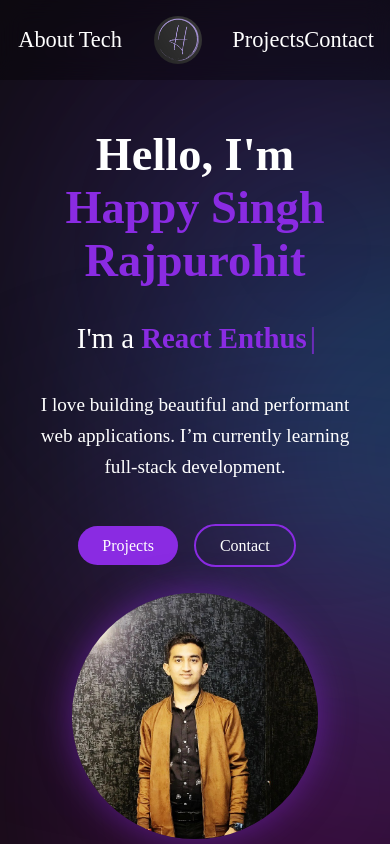
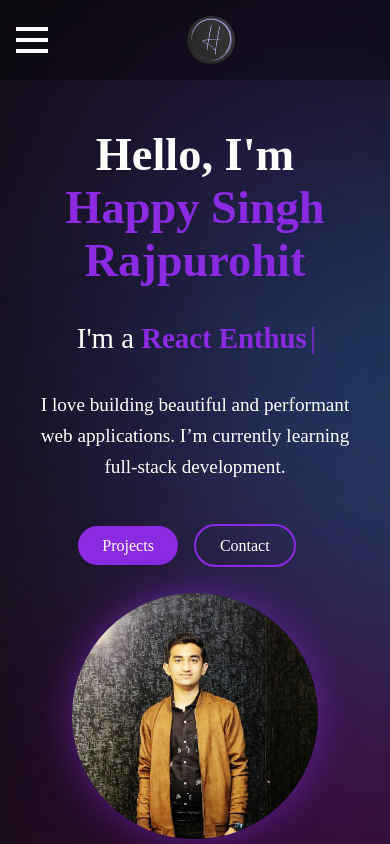
Before and after one commit to Happy-Singh-Rajpurohit/Portfolio-web, a React (Vite) app: page / in a window 390 px wide. Shown: the top 844 px of the page. Built offline with nearby package versions, Linux system fonts and the light colour scheme.

Commit message:
nav-hmbrgr

```diff
--- a/src/component/Contact/Contact.jsx
+++ b/src/component/Contact/Contact.jsx
@@ -3,7 +3,7 @@ import { motion } from 'framer-motion';
 
 export default function Contact() {
     return (
-        <section className='contact-section'>
+        <section className='contact-section' id='contact'>
             {/* <motion.h1
                 initial={{ opacity: 0, y: -30 }}
                 whileInView={{ opacity: 1, y: 0 }}
--- a/src/component/NavigationBar/NavigationBar.css
+++ b/src/component/NavigationBar/NavigationBar.css
@@ -1,4 +1,4 @@
-/*Outer Container*/
+/* Outer Container */
 .navbar-container {
     position: fixed;
     top: 0;
@@ -14,7 +14,7 @@
     color: white;
 }
 
-/*Flex for equal space*/
+/* Flex for equal space */
 .left-panel,
 .right-panel,
 .nav-logo {
@@ -24,7 +24,7 @@
     justify-content: space-around;
 }
 
-/*Aligning logo at center*/
+/* Aligning logo at center */
 .nav-logo {
     justify-content: center;
 }
@@ -35,7 +35,7 @@
     border-radius: 50%;
 }
 
-/*Poperties for anchor tags*/
+/* Properties for anchor tags */
 .navbar-container a {
     font-size: 1.4rem;
     font-weight: 500;
@@ -48,3 +48,90 @@
 .navbar-container a:hover {
     color: #8a2be2;
 }
+
+/* --- Mobile Menu & Hamburger Icon Styles --- */
+
+/* Initially hide the hamburger icon on desktop */
+.hamburger-menu {
+    display: none;
+    cursor: pointer;
+    flex-direction: column;
+    justify-content: space-around;
+    width: 2rem;
+    height: 2rem;
+    z-index: 20; /* Ensure it's above other elements */
+}
+
+.bar {
+    width: 2rem;
+    height: 0.25rem;
+    background-color: white;
+    transition: all 0.3s ease-in-out;
+}
+
+/* Styles for when the hamburger menu is open */
+.hamburger-menu .bar.open:nth-child(1) {
+    transform: rotate(45deg) translate(5px, 5px);
+}
+
+.hamburger-menu .bar.open:nth-child(2) {
+    opacity: 0;
+}
+
+.hamburger-menu .bar.open:nth-child(3) {
+    transform: rotate(-45deg) translate(5px, -5px);
+}
+
+/* Mobile dropdown menu */
+.mobile-menu {
+    position: absolute;
+    top: 100%; /* Position right below the navbar */
+    left: 0;
+    width: 100%;
+    background-color: rgba(0, 0, 0, 0.9); /* A slightly darker background */
+    display: flex;
+    flex-direction: column;
+    align-items: center;
+    padding: 1rem 0;
+    transition: transform 0.3s ease-in-out;
+}
+
+.mobile-menu a {
+    margin: 1rem 0;
+    font-size: 1.2rem;
+}
+
+/* --- Media Queries for Responsive Design --- */
+@media (max-width: 768px) {
+    /* Hide the desktop navigation links */
+    .desktop-only {
+        display: none;
+    }
+
+    /* Display the hamburger menu */
+    .hamburger-menu {
+        display: flex;
+    }
+
+    /* On mobile, center the logo and push the hamburger to the left */
+    .navbar-container {
+        justify-content: space-between;
+    }
+
+    .nav-logo {
+        flex: 1; /* Allows the logo to take available space */
+        order: 2; /* Puts the logo in the middle */
+        justify-content: center;
+    }
+
+    /* Push the hamburger menu to the far left */
+    .hamburger-menu {
+        order: 1;
+        flex: 0;
+    }
+
+    /*
+     * The `mobile-menu` is visible by default when `isOpen` is true in JSX.
+     * We don't need a CSS rule to show it here.
+     */
+}
--- a/src/component/NavigationBar/NavigationBar.jsx
+++ b/src/component/NavigationBar/NavigationBar.jsx
@@ -1,26 +1,49 @@
+import React, { useState } from 'react';
+import { Link } from "react-scroll";
 import './NavigationBar.css';
-import { Link } from "react-scroll";
 
 export default function NavigationBar() {
+    const [isOpen, setIsOpen] = useState(false);
+
+    const toggleMenu = () => {
+        setIsOpen(!isOpen);
+    };
+
     return (
-        //Navbar Container
         <nav className='navbar-container'>
-            {/* Left Navbar Tags */}
-            <div className='left-panel'>
+            {/* Hamburger Icon for Mobile */}
+            <div className="hamburger-menu" onClick={toggleMenu}>
+                <div className={`bar ${isOpen ? 'open' : ''}`} />
+                <div className={`bar ${isOpen ? 'open' : ''}`} />
+                <div className={`bar ${isOpen ? 'open' : ''}`} />
+            </div>
+
+            {/* Regular Desktop Navbar - Hidden on Mobile */}
+            <div className='left-panel desktop-only'>
                 <Link to="about" smooth={true} duration={500}>About</Link>
                 <Link to="tech" smooth={true} duration={500}>Tech</Link>
             </div>
 
-            {/* Center Logo */}
+            {/* Center Logo - Always visible */}
             <div className='nav-logo'>
                 <img src="/logo.png" alt="logo" />
             </div>
 
-            {/* Right Navbar Tags */}
-            <div className='right-panel'>
+            {/* Regular Desktop Navbar - Hidden on Mobile */}
+            <div className='right-panel desktop-only'>
                 <Link to="projects" smooth={true} duration={500}>Projects</Link>
                 <Link to="contact" smooth={true} duration={500}>Contact</Link>
             </div>
+
+            {/* Mobile Dropdown Menu - Visible when isOpen is true */}
+            {isOpen && (
+                <div className="mobile-menu">
+                    <Link onClick={toggleMenu} to="about" smooth={true} duration={500}>About</Link>
+                    <Link onClick={toggleMenu} to="tech" smooth={true} duration={500}>Tech</Link>
+                    <Link onClick={toggleMenu} to="projects" smooth={true} duration={500}>Projects</Link>
+                    <Link onClick={toggleMenu} to="contact" smooth={true} duration={500}>Contact</Link>
+                </div>
+            )}
         </nav>
-    )
+    );
 }
--- a/src/component/Projects/Projects.jsx
+++ b/src/component/Projects/Projects.jsx
@@ -16,7 +16,7 @@ const projects = [
 
 export default function Projects() {
     return (
-        <section className='project-section'>
+        <section className='project-section' id='projects'>
             <motion.h1
                 initial={{ opacity: 0, y: -40 }}
                 whileInView={{ opacity: 1, y: 0 }}
```
